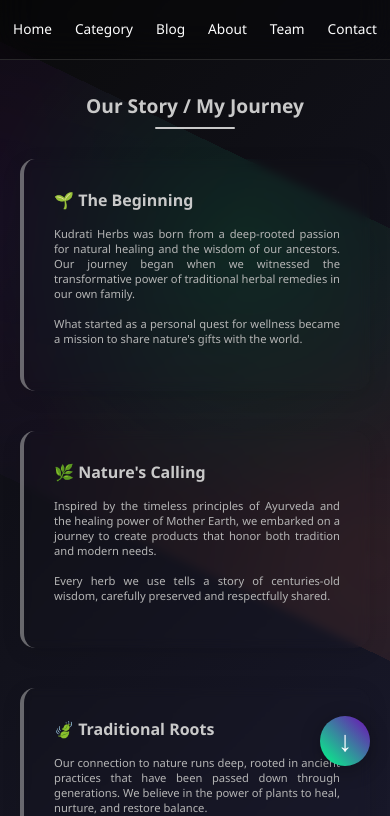
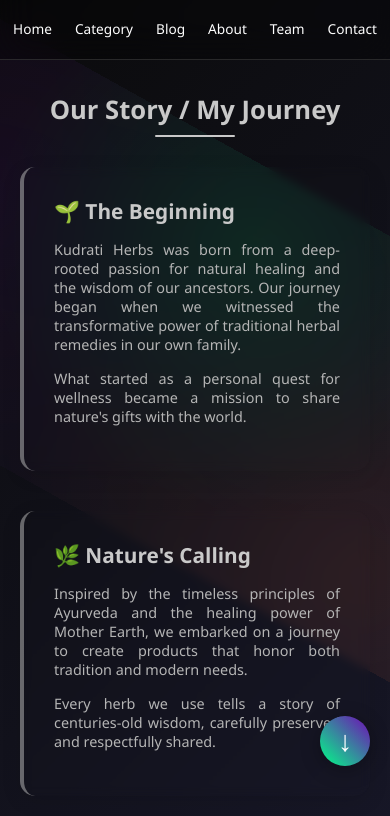
Before and after one commit to KudratiHerbs/Kudrati-Herbs, a plain HTML site: page pages/about.html in a window 390 px wide. Shown: the part 58-874 px from the top of the page. Drawn offline with nearby package versions, Linux system fonts and the light colour scheme.

Commit message:
Update about.css

```diff
--- a/pages/css/about.css
+++ b/pages/css/about.css
@@ -222,7 +222,7 @@
 }
 
 .ourstory-section h2 {
-    font-size: clamp(1.2rem, 2.5vw, 3rem);
+    font-size: clamp(1.6rem, 2.5vw, 3rem);
     margin-bottom: 30px;
     /* background: linear-gradient(45deg, #00ff87, #7209b7);
     background-clip: content-box;
@@ -277,11 +277,11 @@
 .content-card h3 {
     color: #c9c9c9;
     margin-bottom: 15px;
-    font-size: clamp(1rem,2.5vw,1.2rem);
+    font-size: clamp(1.3rem,2.5vw,1.2rem);
 }
 
 .content-card p {
-    font-size: clamp(0.7rem,2.5vw,1rem);
+    font-size: clamp(0.9rem,2.5vw,1rem);
     color: #b5b5b5;
     margin-bottom: 15px;
     text-align: justify;
```
